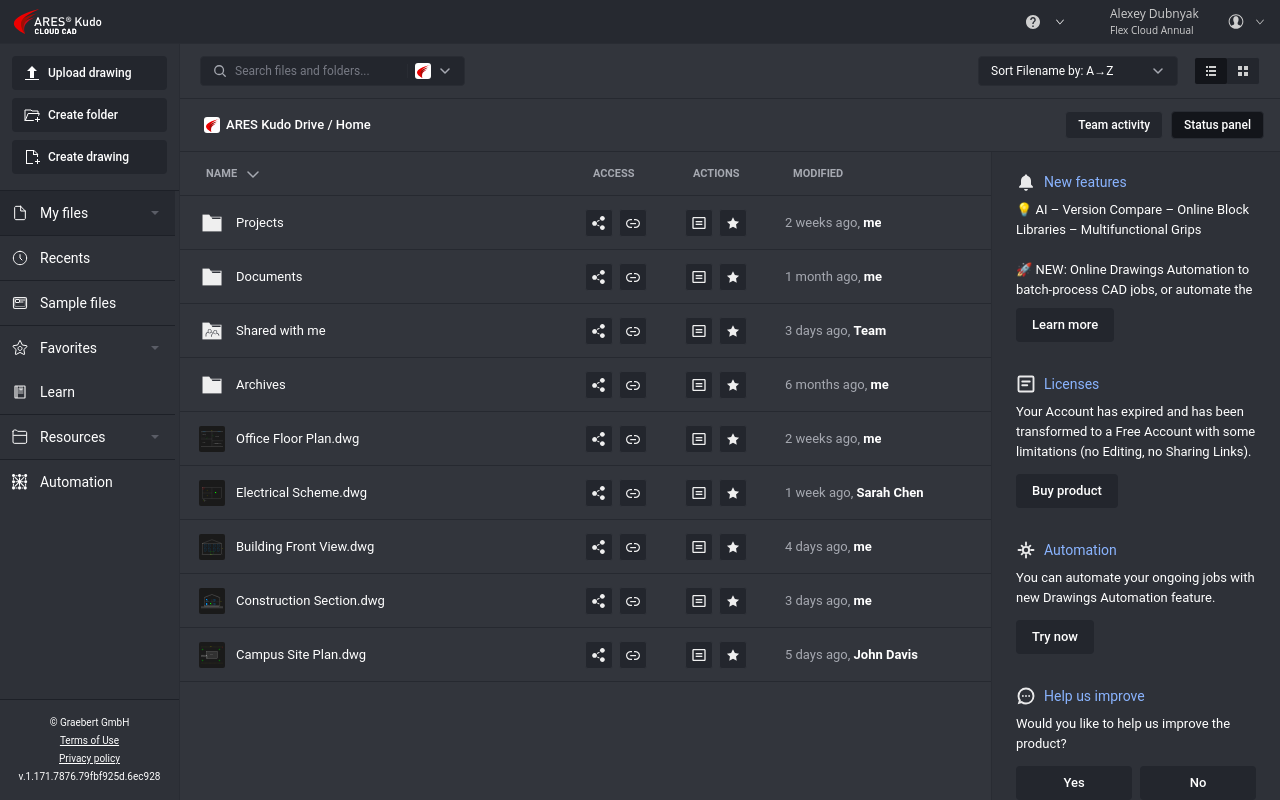
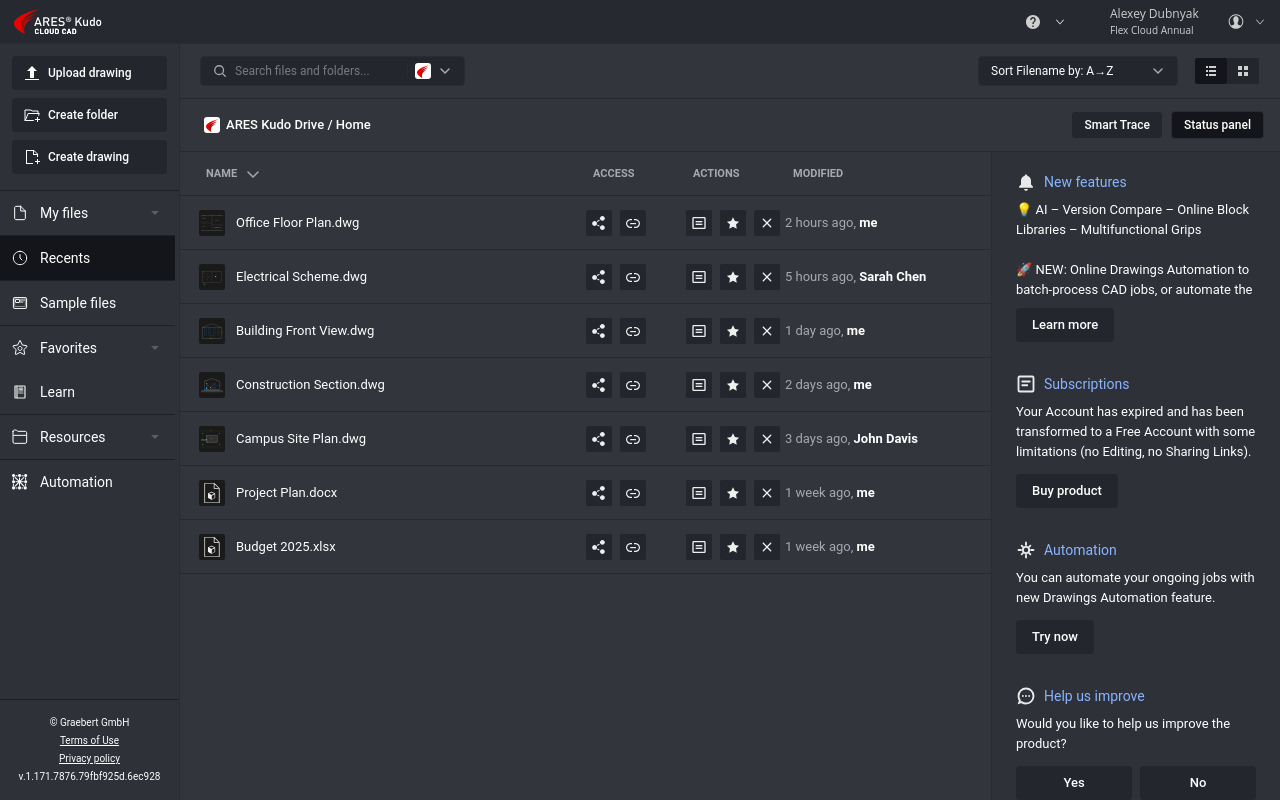
Before and after one commit to alexeydubnyak-graebert/kudo, a React (Vite) app: page / in a window 1280 px wide. Built offline with nearby package versions, Linux system fonts and the light colour scheme.

Commit message:
Update FileBrowser and StatusPanel components

```diff
--- a/src/components/FileBrowser/FileBrowser.jsx
+++ b/src/components/FileBrowser/FileBrowser.jsx
@@ -71,8 +71,8 @@
     const [theme, setTheme] = useState('dark');
     const [selectedFileId, setSelectedFileId] = useState(null);
     const [isSidebarCollapsed, setIsSidebarCollapsed] = useState(false);
-    const [activeSection, setActiveSection] = useState('my-files');
-    const [activeItem, setActiveItem] = useState('kudo-storage');
+    const [activeSection, setActiveSection] = useState('recents');
+    const [activeItem, setActiveItem] = useState('recents');
     const [currentFolderId, setCurrentFolderId] = useState('root');
     const [items, setItems] = useState([]);
     const [sortBy, setSortBy] = useState('filename-asc');
@@ -99,9 +99,14 @@
 
     // Загружаем содержимое текущей папки
     useEffect(() => {
-        const folderItems = getAllItems(currentFolderId);
-        setItems(folderItems);
-    }, [currentFolderId]);
+        if (activeSection === 'recents' || activeItem === 'recents') {
+            const recentItems = getAllItems('recents');
+            setItems(recentItems);
+        } else {
+            const folderItems = getAllItems(currentFolderId);
+            setItems(folderItems);
+        }
+    }, [currentFolderId, activeSection, activeItem]);
 
     // Закрываем панель properties при переходе в Grid mode
     useEffect(() => {
@@ -239,6 +244,11 @@
         // 0% = 8 cards, 100% = 2 cards
         const cards = Math.round(8 - (value / 100) * 6);
         setCardsPerRow(Math.max(2, Math.min(8, cards)));
+    };
+
+    const handleDeleteFile = (file) => {
+        console.log('Delete file:', file);
+        // TODO: Implement delete functionality
     };
 
     const handleFavoriteFolderClick = (folder) => {
@@ -436,7 +446,7 @@
                             {/* Panel Toggles - Right Side */}
                             <div className="file-browser-page__panel-toggles">
                                 <Tab
-                                    label="Team activity"
+                                    label="Smart Trace"
                                     size="small"
                                     active={teamActivityVisible}
                                     onClick={() => setTeamActivityVisible(!teamActivityVisible)}
@@ -462,6 +472,7 @@
                                     onFileOpen={(file) => navigate('/editor')}
                                     onFolderInsights={handleFolderInsights}
                                     onPermissions={handlePermissions}
+                                    onDelete={handleDeleteFile}
                                     onContextMenu={handleContextMenu}
                                     isDetailsPanelOpen={fileDetailsVisible}
                                 />
@@ -472,6 +483,7 @@
                                     onFileSelect={handleFileSelect}
                                     onFileDoubleClick={handleFileDoubleClick}
                                     onFileOpen={(file) => navigate('/editor')}
+                                    onDelete={handleDeleteFile}
                                     cardsPerRow={cardsPerRow}
                                 />
                             )}
--- a/src/components/FileBrowser/FileBrowserGrid.jsx
+++ b/src/components/FileBrowser/FileBrowserGrid.jsx
@@ -9,6 +9,7 @@
     onFileSelect = null,
     onFileDoubleClick = null,
     onFileOpen = null,
+    onDelete = null,
     cardsPerRow = 5
 }) => {
     const handleCardClick = (file, e) => {
@@ -33,6 +34,7 @@
                     onClick={handleCardClick}
                     onDoubleClick={handleCardDoubleClick}
                     onOpen={onFileOpen}
+                    onDelete={onDelete}
                 />
             ))}
         </div>
@@ -45,6 +47,7 @@
     onFileSelect: PropTypes.func,
     onFileDoubleClick: PropTypes.func,
     onFileOpen: PropTypes.func,
+    onDelete: PropTypes.func,
     cardsPerRow: PropTypes.number
 };
 
--- a/src/components/FileBrowser/FileBrowserRow.jsx
+++ b/src/components/FileBrowser/FileBrowserRow.jsx
@@ -6,6 +6,7 @@
 import InfoPanelIcon from '../../assets/file-browser/info-panel.svg';
 import StarFilledGrayIcon from '../../assets/file-browser/StarFilledGray.svg';
 import StarFilledYellowIcon from '../../assets/file-browser/StarFilledYellow.svg';
+import DeleteIcon from '../../assets/file-browser/CloseRounded.svg';
 import FolderIcon from '../../assets/file-browser/folder.svg';
 import SharedFolderIcon from '../../assets/file-browser/shared folder.svg';
 import PreviewSmallIcon from '../../assets/file-browser/preview-small.svg';
@@ -26,6 +27,7 @@
     onPermissions = null,
     onFolderInsights = null,
     onToggleFavorite = null,
+    onDelete = null,
     onContextMenu = null,
     fileData = null,
     isActive = false,
@@ -144,6 +146,11 @@
         onToggleFavorite?.(fileData);
     };
 
+    const handleDelete = (e) => {
+        e.stopPropagation();
+        onDelete?.(fileData);
+    };
+
     const handleContextMenu = (e) => {
         e.preventDefault();
         onContextMenu?.(e, fileData);
@@ -206,7 +213,7 @@
                 </button>
             </div>
 
-            {/* ACTIONS секция - Permissions и Favorites */}
+            {/* ACTIONS секция - Permissions, Favorites и Delete */}
             <div className="file-browser-row__actions-section">
                 <button
                     className={`file-browser-row__action-btn ${isActive && isDetailsPanelOpen ? 'file-browser-row__action-btn--active' : ''}`}
@@ -221,6 +228,13 @@
                     title={inFavorites ? "Remove from Favorites" : "Add to Favorites"}
                 >
                     <img src={inFavorites ? StarFilledYellowIcon : StarFilledGrayIcon} alt="Favorite" />
+                </button>
+                <button
+                    className="file-browser-row__action-btn"
+                    onClick={handleDelete}
+                    title="Delete"
+                >
+                    <img src={DeleteIcon} alt="Delete" />
                 </button>
             </div>
 
--- a/src/components/FileBrowser/FileBrowserTable.jsx
+++ b/src/components/FileBrowser/FileBrowserTable.jsx
@@ -22,6 +22,7 @@
     onPermissions = null,
     onFolderInsights = null,
     onFileOpen = null,
+    onDelete = null,
     isDetailsPanelOpen = false
 }) => {
     const handleRowClick = (file) => {
@@ -85,6 +86,7 @@
                         onLink={onLink}
                         onPermissions={onPermissions}
                         onFolderInsights={onFolderInsights}
+                        onDelete={onDelete}
                         onContextMenu={onContextMenu}
                     />
                 ))}
@@ -115,6 +117,7 @@
     onLink: PropTypes.func,
     onPermissions: PropTypes.func,
     onFolderInsights: PropTypes.func,
+    onDelete: PropTypes.func,
     isDetailsPanelOpen: PropTypes.bool
 };
 
--- a/src/components/FileBrowser/data/fileSystem.js
+++ b/src/components/FileBrowser/data/fileSystem.js
@@ -37,6 +37,113 @@
 ];
 
 export const fileSystemData = {
+    'recents': {
+        id: 'recents',
+        name: 'Recents',
+        type: 'folder',
+        children: [],
+        files: [
+            {
+                id: 'recent-file-1',
+                type: 'file',
+                name: 'Office Floor Plan.dwg',
+                access: 'shared',
+                modified: '2 hours ago',
+                owner: 'me',
+                size: 2883584, // 2.75 MB
+                isFavorite: true,
+                storageId: 'kudo',
+                storageType: 'KUDO',
+                thumbnail: FloorPlanSvg,
+                viewers: [mockViewers[0], mockViewers[1]],
+                lastModified: '2024-11-24T10:30:00'
+            },
+            {
+                id: 'recent-file-2',
+                type: 'file',
+                name: 'Electrical Scheme.dwg',
+                access: 'shared',
+                modified: '5 hours ago',
+                owner: 'Sarah Chen',
+                size: 1572864, // 1.5 MB
+                isFavorite: false,
+                storageId: 'kudo',
+                storageType: 'KUDO',
+                thumbnail: ElectricalSvg,
+                viewers: [mockViewers[2]],
+                lastModified: '2024-11-24T07:15:00'
+            },
+            {
+                id: 'recent-file-3',
+                type: 'file',
+                name: 'Building Front View.dwg',
+                access: 'private',
+                modified: '1 day ago',
+                owner: 'me',
+                size: 3407872, // 3.25 MB
+                isFavorite: false,
+                storageId: 'kudo',
+                storageType: 'KUDO',
+                thumbnail: ElevationSvg,
+                viewers: [mockViewers[0]],
+                lastModified: '2024-11-23T16:45:00'
+            },
+            {
+                id: 'recent-file-4',
+                type: 'file',
+                name: 'Construction Section.dwg',
+                access: 'shared',
+                modified: '2 days ago',
+                owner: 'me',
+                size: 2359296, // 2.25 MB
+                isFavorite: true,
+                storageId: 'kudo',
+                storageType: 'KUDO',
+                thumbnail: SectionSvg,
+                viewers: mockViewers,
+                lastModified: '2024-11-22T11:20:00'
+            },
+            {
+                id: 'recent-file-5',
+                type: 'file',
+                name: 'Campus Site Plan.dwg',
+                access: 'shared',
+                modified: '3 days ago',
+                owner: 'John Davis',
+                size: 4718592, // 4.5 MB
+                isFavorite: false,
+                storageId: 'kudo',
+                storageType: 'KUDO',
+                thumbnail: SitePlanSvg,
+                viewers: [mockViewers[1], mockViewers[2]],
+                lastModified: '2024-11-21T13:00:00'
+            },
+            {
+                id: 'recent-file-6',
+                type: 'file',
+                name: 'Project Plan.docx',
+                access: 'shared',
+                modified: '1 week ago',
+                owner: 'me',
+                size: 524288, // 512 KB
+                isFavorite: false,
+                storageId: 'kudo',
+                storageType: 'KUDO'
+            },
+            {
+                id: 'recent-file-7',
+                type: 'file',
+                name: 'Budget 2025.xlsx',
+                access: 'private',
+                modified: '1 week ago',
+                owner: 'me',
+                size: 102400, // 100 KB
+                isFavorite: true,
+                storageId: 'kudo',
+                storageType: 'KUDO'
+            }
+        ]
+    },
     'root': {
         id: 'root',
         name: 'My files',
--- a/src/components/FileCard/FileCard.css
+++ b/src/components/FileCard/FileCard.css
@@ -86,23 +86,59 @@
     right: 12px;
     width: 24px;
     height: 24px;
-    background: transparent;
+    background: rgba(0, 0, 0, 0.6);
     border: none;
+    border-radius: 4px;
     cursor: pointer;
     padding: 0;
     display: flex;
     align-items: center;
     justify-content: center;
-    transition: opacity 0.2s ease;
+    transition: opacity 0.2s ease, background-color 0.2s ease;
     z-index: 2;
 }
 
 .start-page-card-favorite-button:hover {
     opacity: 0.8;
+    background: rgba(0, 0, 0, 0.8);
 }
 
 .start-page-card-favorite-button:focus {
     outline: none;
+}
+
+.start-page-card-delete-button {
+    position: absolute;
+    top: 12px;
+    left: 12px;
+    width: 24px;
+    height: 24px;
+    background: rgba(0, 0, 0, 0.6);
+    border: none;
+    border-radius: 4px;
+    cursor: pointer;
+    padding: 0;
+    display: flex;
+    align-items: center;
+    justify-content: center;
+    transition: opacity 0.2s ease, background-color 0.2s ease;
+    z-index: 2;
+}
+
+.start-page-card-delete-button:hover {
+    opacity: 0.8;
+    background: rgba(0, 0, 0, 0.8);
+}
+
+.start-page-card-delete-button:focus {
+    outline: none;
+}
+
+.start-page-card-delete-icon {
+    width: 16px;
+    height: 16px;
+    object-fit: contain;
+    filter: brightness(0) invert(1);
 }
 
 .start-page-card-favorite-icon {
--- a/src/components/FileCard/FileCard.jsx
+++ b/src/components/FileCard/FileCard.jsx
@@ -7,6 +7,7 @@
 import { useFavorites } from '../../contexts/FavoritesContext';
 import StarFilledYellowIcon from '../../assets/file-browser/StarFilledYellow.svg';
 import StarIcon from '../../assets/file-browser/Star.svg';
+import DeleteIcon from '../../assets/file-browser/CloseRounded.svg';
 import './FileCard.css';
 
 const FileCard = ({
@@ -14,7 +15,8 @@
     isSelected = false,
     onClick = null,
     onDoubleClick = null,
-    onOpen = null
+    onOpen = null,
+    onDelete = null
 }) => {
     const [isDropdownOpen, setIsDropdownOpen] = useState(false);
     const { isFavorite, isFileFavorite, addToFavorites, removeFromFavorites, addFileToFavorites, removeFileFromFavorites } = useFavorites();
@@ -108,6 +110,13 @@
         }
     };
 
+    const handleDelete = (e) => {
+        e.stopPropagation();
+        if (onDelete && file) {
+            onDelete(file);
+        }
+    };
+
     return (
         <div
             className={`start-page-card ${isDropdownOpen ? 'dropdown-active' : ''}`}
@@ -117,6 +126,19 @@
             onDragStart={handleDragStart}
         >
             <div className="start-page-card-image-wrapper">
+                {/* Delete button - top-left */}
+                <button
+                    className="start-page-card-delete-button"
+                    onClick={handleDelete}
+                    title="Delete"
+                >
+                    <img
+                        src={DeleteIcon}
+                        alt="Delete"
+                        className="start-page-card-delete-icon"
+                    />
+                </button>
+
                 {isFolder ? (
                     <div className="start-page-card-folder-preview">
                         <img
@@ -196,7 +218,8 @@
     isSelected: PropTypes.bool,
     onClick: PropTypes.func,
     onDoubleClick: PropTypes.func,
-    onOpen: PropTypes.func
+    onOpen: PropTypes.func,
+    onDelete: PropTypes.func
 };
 
 export default FileCard;
--- a/src/components/StatusPanel/StatusPanel.jsx
+++ b/src/components/StatusPanel/StatusPanel.jsx
@@ -4,7 +4,6 @@
 import NotificationIcon from '../../assets/status-panel/notification.svg';
 import LicenseIcon from '../../assets/status-panel/license.svg';
 import FeedbackIcon from '../../assets/status-panel/feedback.svg';
-import HelpIcon from '../../assets/status-panel/help.svg';
 import AutomationIcon from '../../assets/status-panel/automation.svg';
 
 const StatusPanel = ({ isVisible, onClose }) => {
@@ -44,7 +43,7 @@
                         <div className="status-panel__card-header-icon">
                             <img src={LicenseIcon} alt="" />
                         </div>
-                        <span className="status-panel__card-title">Licenses</span>
+                        <span className="status-panel__card-title">Subscriptions</span>
                     </div>
                     <div className="status-panel__card-content">
                         <p className="status-panel__card-description">Your Account has expired and has been transformed to a Free Account with some limitations (no Editing, no Sharing Links).</p>
@@ -97,25 +96,6 @@
                     </div>
                 </div>
 
-                {/* Need help? */}
-                <div className="status-panel__card">
-                    <div className="status-panel__card-header">
-                        <div className="status-panel__card-header-icon">
-                            <img src={HelpIcon} alt="" />
-                        </div>
-                        <span className="status-panel__card-title">Need help?</span>
-                    </div>
-                    <div className="status-panel__card-content">
-                        <p className="status-panel__card-description">
-                            Get in touch in our support team
-                        </p>
-                        <div className="status-panel__card-actions">
-                            <Button variant="secondary" size="small">
-                                Contact now
-                            </Button>
-                        </div>
-                    </div>
-                </div>
             </div>
         </div>
     );
```
